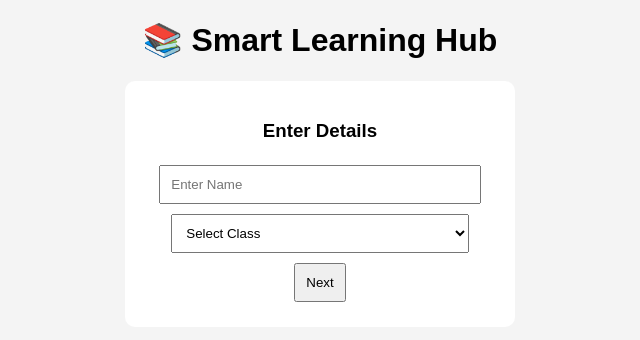
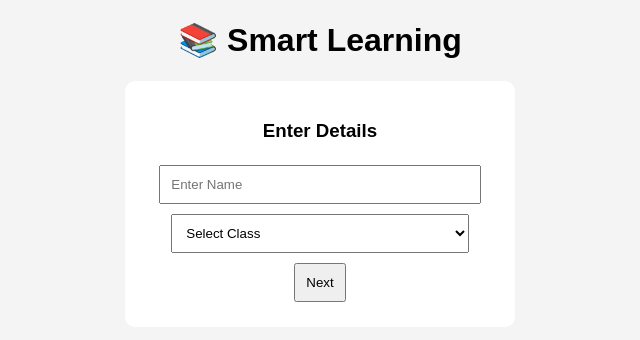
Before and after one commit to bindu29-gudepu/SMARTLEARNING-, a plain HTML site: page index.html in a window 1280 px wide. Shown: the whole page, without its empty margins (320-960 px from the left). Drawn offline with Linux system fonts and the light colour scheme.

Commit message:
Update index.html

```diff
--- a/index.html
+++ b/index.html
@@ -14,7 +14,7 @@
 
 <body>
 
-<h1>📚 Smart Learning Hub</h1>
+<h1>📚 Smart Learning </h1>
 
 <div class="box" id="step1">
   <h3>Enter Details</h3>
```
